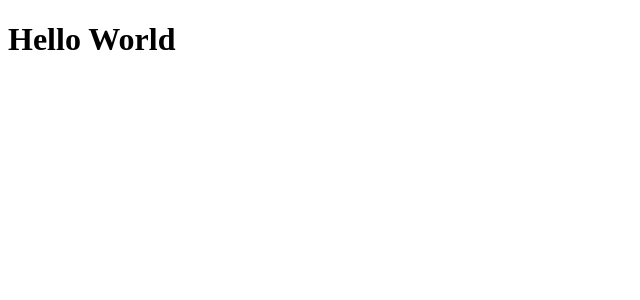
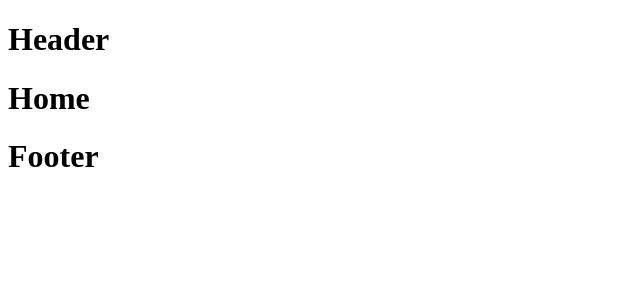
Before and after one commit to syedmustassim/rotten-potatoes, a React (Create React App) app: page / in a window 1280 px wide. Shown: the top 300 px of the page, without its empty margins (0-640 px from the left). Built offline with nearby package versions, Linux system fonts and the light colour scheme.

Commit message:
feat: added routes

```diff
--- a/src/App.js
+++ b/src/App.js
@@ -1,11 +1,27 @@
+import React from "react";
+import { BrowserRouter as Router, Route, Routes } from "react-router-dom";
+import Header from "./components/Header/Header";
+import Home from "./components/Home/Home";
+import MovieDetail from "./components/MovieDetail/MovieDetail";
+import PageNotFound from "./components/PageNotFound/PageNotFound";
+import Footer from "./components/Footer/Footer";
+
 import "./App.scss";
 
-function App() {
+const App = () => {
   return (
     <div className="App">
-      <h1> Hello World </h1>
+      <Router>
+        <Header />
+        <Routes>
+          <Route path="/" element={<Home />} />
+          <Route path="/movie/:imdbID" element={<MovieDetail />} />
+          <Route path="*" element={<PageNotFound />} />
+        </Routes>
+        <Footer />
+      </Router>
     </div>
   );
-}
+};
 
 export default App;
```
